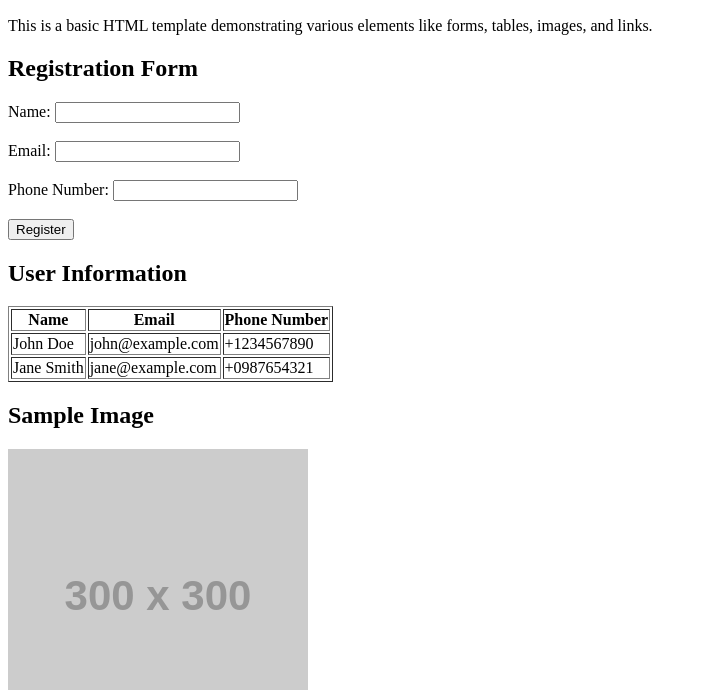
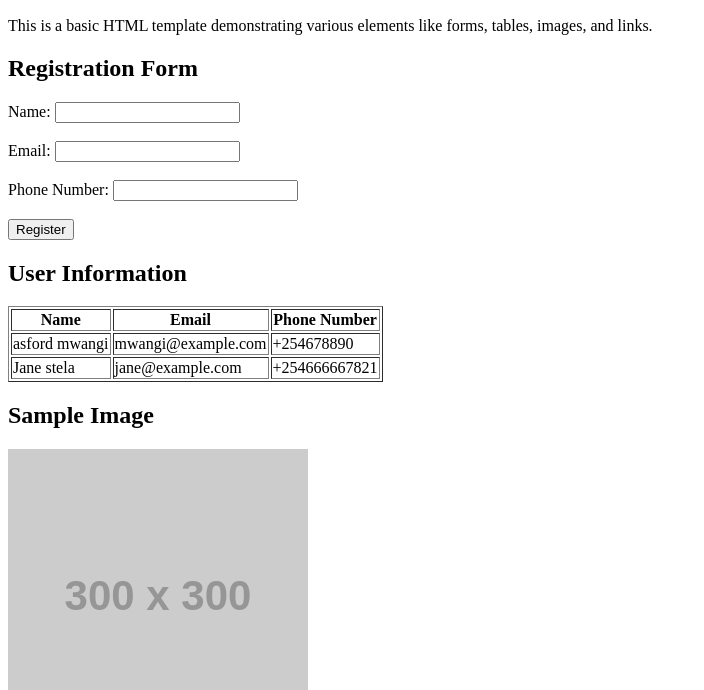
Before and after one commit to mwangiasford1/index.html, a plain HTML site: page index.html in a window 1280 px wide. Shown: the part 110-800 px from the top of the page, without its empty margins (0-704 px from the left). Drawn offline with Linux system fonts and the light colour scheme; placeholder pictures from the web are drawn by us.

Commit message:
Update index.html
index.html

```diff
--- a/index.html
+++ b/index.html
@@ -35,14 +35,14 @@
             <th>Phone Number</th>
         </tr>
         <tr>
-            <td>John Doe</td>
-            <td>john@example.com</td>
-            <td>+1234567890</td>
+            <td>asford mwangi</td>
+            <td>mwangi@example.com</td>
+            <td>+254678890</td>
         </tr>
         <tr>
-            <td>Jane Smith</td>
+            <td>Jane stela</td>
             <td>jane@example.com</td>
-            <td>+0987654321</td>
+            <td>+254666667821</td>
         </tr>
     </table>
 
```
